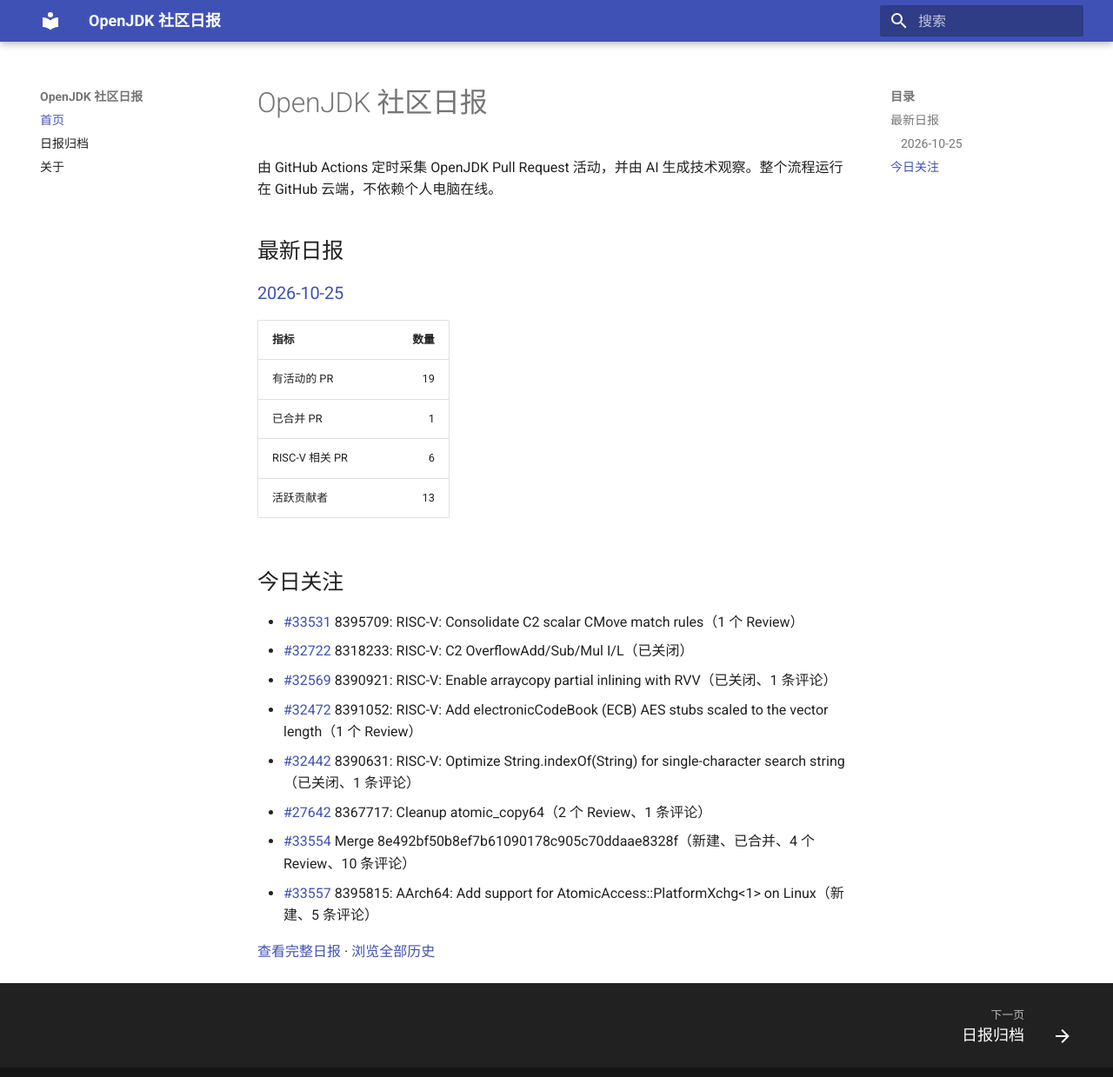
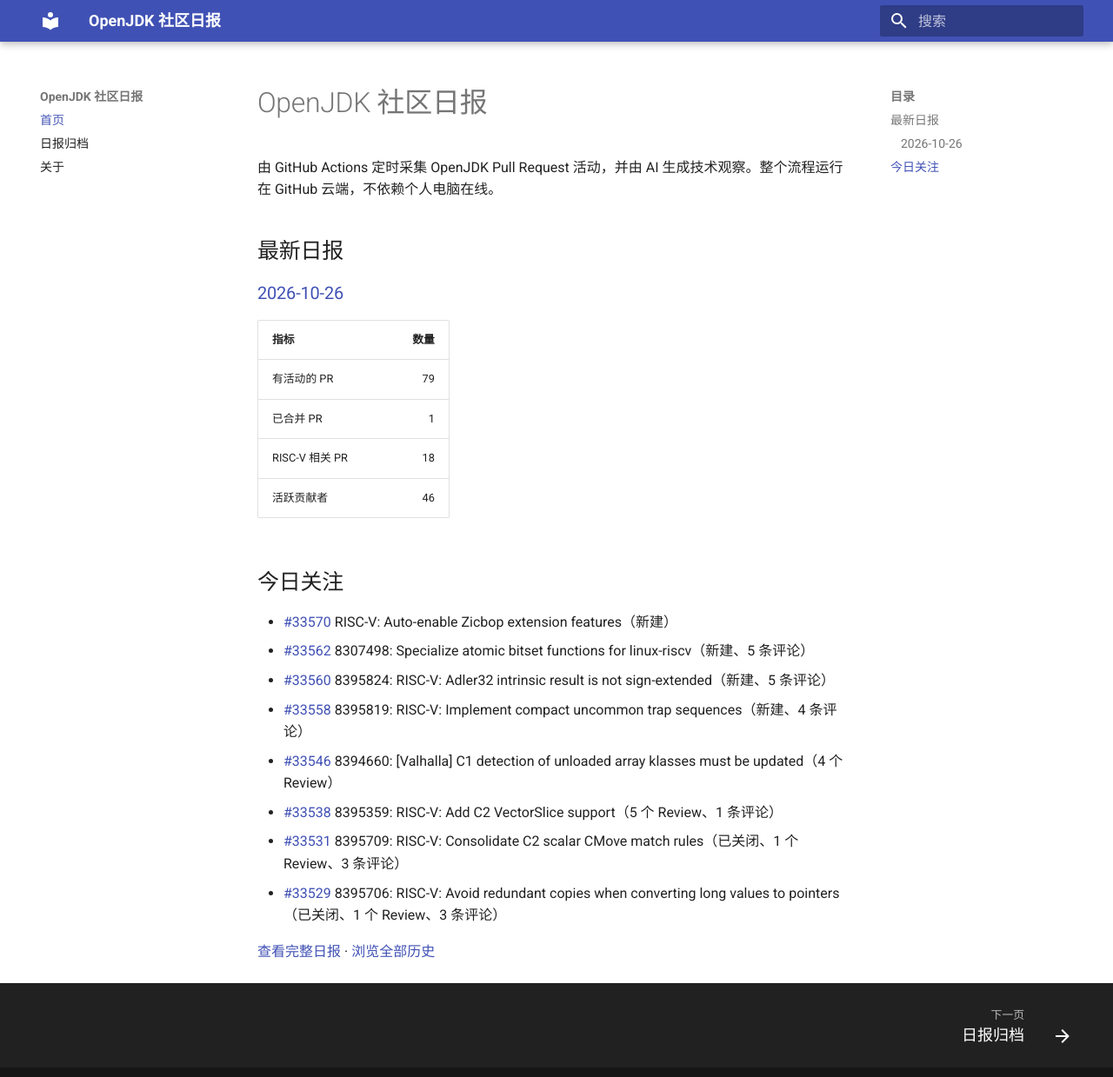
Before and after one commit to DingliZhang/openjdk-daily, an MkDocs documentation site: the page built from docs/index.md, in a window 1280 px wide and 1252 px high. Shown: the top 1239 px of the window at 87% size. Built offline with MkDocs 1.6.1 and Material for MkDocs 9.7.7, drawn with Linux system fonts in a browser that asks for light colours.

Commit message:
report: add OpenJDK daily report

```diff
--- a/docs/index.md
+++ b/docs/index.md
@@ -4,24 +4,24 @@
 
 ## 最新日报
 
-### [2026-10-25](reports/2026/2026-10-25.md)
+### [2026-10-26](reports/2026/2026-10-26.md)
 
 | 指标 | 数量 |
 |---|---:|
-| 有活动的 PR | 19 |
+| 有活动的 PR | 79 |
 | 已合并 PR | 1 |
-| RISC-V 相关 PR | 6 |
-| 活跃贡献者 | 13 |
+| RISC-V 相关 PR | 18 |
+| 活跃贡献者 | 46 |
 
 ## 今日关注
 
-- [#33531](https://github.com/openjdk/jdk/pull/33531) 8395709: RISC-V: Consolidate C2 scalar CMove match rules（1 个 Review）
-- [#32722](https://github.com/openjdk/jdk/pull/32722) 8318233: RISC-V: C2 OverflowAdd/Sub/Mul I/L（已关闭）
-- [#32569](https://github.com/openjdk/jdk/pull/32569) 8390921: RISC-V: Enable arraycopy partial inlining with RVV（已关闭、1 条评论）
-- [#32472](https://github.com/openjdk/jdk/pull/32472) 8391052: RISC-V: Add electronicCodeBook (ECB) AES stubs scaled to the vector length（1 个 Review）
-- [#32442](https://github.com/openjdk/jdk/pull/32442) 8390631: RISC-V: Optimize String.indexOf(String) for single-character search string（已关闭、1 条评论）
-- [#27642](https://github.com/openjdk/jdk/pull/27642) 8367717: Cleanup atomic_copy64（2 个 Review、1 条评论）
-- [#33554](https://github.com/openjdk/jdk/pull/33554) Merge 8e492bf50b8ef7b61090178c905c70ddaae8328f（新建、已合并、4 个 Review、10 条评论）
-- [#33557](https://github.com/openjdk/jdk/pull/33557) 8395815: AArch64: Add support for AtomicAccess::PlatformXchg<1> on Linux（新建、5 条评论）
+- [#33570](https://github.com/openjdk/jdk/pull/33570) RISC-V: Auto-enable Zicbop extension features（新建）
+- [#33562](https://github.com/openjdk/jdk/pull/33562) 8307498: Specialize atomic bitset functions for linux-riscv（新建、5 条评论）
+- [#33560](https://github.com/openjdk/jdk/pull/33560) 8395824: RISC-V: Adler32 intrinsic result is not sign-extended（新建、5 条评论）
+- [#33558](https://github.com/openjdk/jdk/pull/33558) 8395819: RISC-V: Implement compact uncommon trap sequences（新建、4 条评论）
+- [#33546](https://github.com/openjdk/jdk/pull/33546) 8394660: [Valhalla] C1 detection of unloaded array klasses must be updated（4 个 Review）
+- [#33538](https://github.com/openjdk/jdk/pull/33538) 8395359: RISC-V: Add C2 VectorSlice support（5 个 Review、1 条评论）
+- [#33531](https://github.com/openjdk/jdk/pull/33531) 8395709: RISC-V: Consolidate C2 scalar CMove match rules（已关闭、1 个 Review、3 条评论）
+- [#33529](https://github.com/openjdk/jdk/pull/33529) 8395706: RISC-V: Avoid redundant copies when converting long values to pointers（已关闭、1 个 Review、3 条评论）
 
-[查看完整日报](reports/2026/2026-10-25.md) · [浏览全部历史](reports/index.md)
+[查看完整日报](reports/2026/2026-10-26.md) · [浏览全部历史](reports/index.md)
```
Also changed, not shown: docs/reports/2026/2026-10-26.md (added, +203 -0 lines), docs/reports/index.md (+2 -1 lines), 2 other files.
